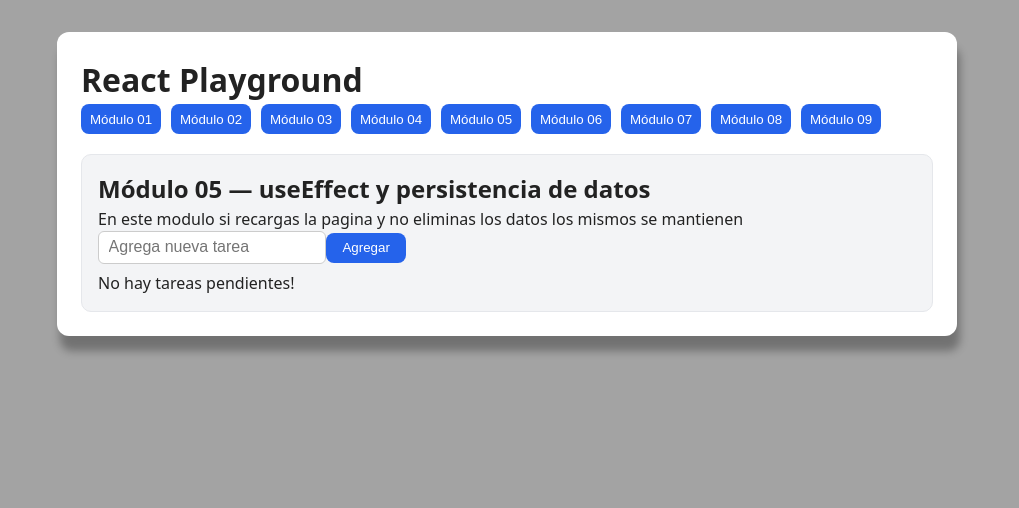
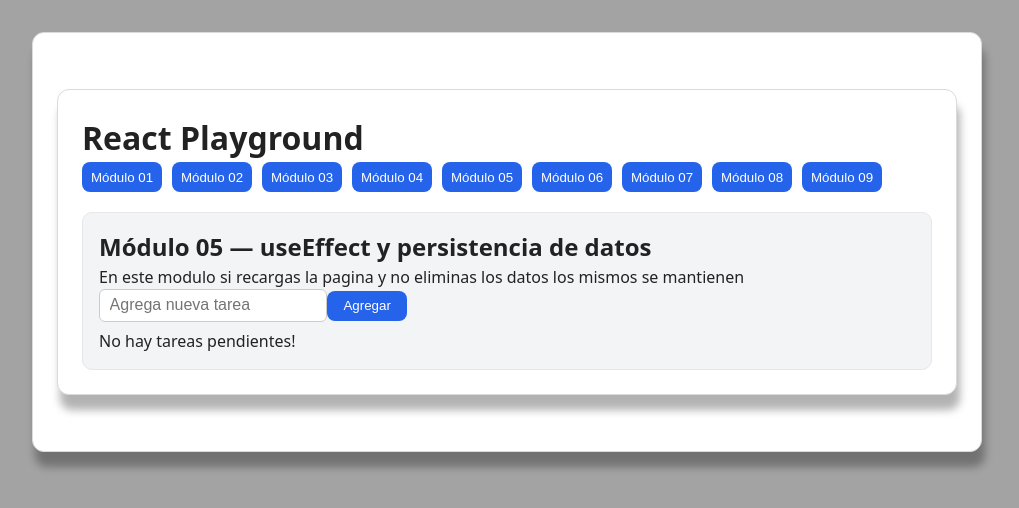
Before and after one commit to josueviturro/PracticasReact, a React (Vite) app: page /tareasguardadas in a window 1280 px wide. Shown: the top 508 px of the page, without its empty margins (133-1152 px from the left). Built offline with nearby package versions, Linux system fonts and the light colour scheme.

Commit message:
Se agrego toda la configuracion de las rutas a un modulo de rutas, en los modulos de tareas se le saco la opcion de seleccionar la esfera que es verde o roja ya que al clickearlo muchas veces se seleccionada y quedaba feo.

```diff
--- a/src/app.jsx
+++ b/src/app.jsx
@@ -1,43 +1,10 @@
-import { BrowserRouter, Routes, Route, Link } from 'react-router-dom';
-import Hello from './modules/Hello.jsx'
-import Contador from './modules/Contador.jsx'
-import Formulario from './modules/Formulario.jsx';
-import Tareas from './modules/Tareas.jsx';
-import TareasGuardadas from './modules/TareasGuardadas.jsx';
-import Usuarios from './modules/Apis.jsx';
-import UsuariosCRUD from './modules/PostAxios.jsx';
-import UsuariosDelete from './modules/DeleteAxios.jsx';
-import UsuariosPatch from './modules/UsuariosPatch.jsx';
+import Rutes from './modules/Rutes.jsx';
 
 
 export default function App() {
     return (
-    <main>
-        <h1>React Playground</h1>
-        <BrowserRouter>
-            <nav style={{marginBottom: "20px", gap: "10px", display: "flex", flexWrap: "wrap"}}>
-                <Link to="/" ><button>Módulo 01</button></Link>
-                <Link to="/contador" ><button>Módulo 02</button></Link>
-                <Link to="/formulario" ><button>Módulo 03</button></Link>
-                <Link to="/tareas" ><button>Módulo 04</button></Link>
-                <Link to="/tareasguardadas" ><button>Módulo 05</button></Link>
-                <Link to="/usuarios" ><button>Módulo 06</button></Link>
-                <Link to="/usuarioscrud" ><button>Módulo 07</button></Link>
-                <Link to="/usuariosdelete" ><button>Módulo 08</button></Link>
-                <Link to="/usuariospatch" ><button>Módulo 09</button></Link>
-            </nav>
-            <Routes>
-                <Route path='/' element={<Hello nombre="Josue" />}/>
-                <Route path='/contador' element={<Contador />}/>
-                <Route path='/formulario' element={<Formulario />}/>
-                <Route path='/tareas' element={<Tareas />}/>
-                <Route path='/tareasguardadas' element={<TareasGuardadas />}/>
-                <Route path='/usuarios' element={<Usuarios />}/>
-                <Route path='/usuarioscrud' element={<UsuariosCRUD />}/>
-                <Route path='/usuariosdelete' element={<UsuariosDelete />}/>
-                <Route path='/usuariospatch' element={<UsuariosPatch />}/>
-            </Routes>
-        </BrowserRouter>
-    </main>
+        <main>
+            <Rutes />
+        </main>
     );
 }
--- a/src/index.css
+++ b/src/index.css
@@ -15,7 +15,8 @@ html, body {
 
 /* === Layout principal === */
 main {
-  max-width: 900px;
+  border: #dadada 1px solid;
+  max-width: 950px;
   margin: 2rem auto;
   padding: 1.5rem;
   background: white;
--- a/src/main.jsx
+++ b/src/main.jsx
@@ -1,7 +1,7 @@
 import { StrictMode } from 'react'
 import { createRoot } from 'react-dom/client'
 import './index.css'
-import App from './App'
+import App from './app'
 
 createRoot(document.getElementById('root')).render(
   <StrictMode>
--- /dev/null
+++ b/src/modules/Rutes.jsx
@@ -0,0 +1,46 @@
+import { BrowserRouter, Routes, Route, Link, NavLink } from 'react-router-dom';
+import Hello from './Hello.jsx'
+import Contador from './Contador.jsx'
+import Formulario from './Formulario.jsx';
+import Tareas from './Tareas.jsx';
+import TareasGuardadas from './TareasGuardadas.jsx';
+import Usuarios from './Apis.jsx';
+import UsuariosCRUD from './PostAxios.jsx';
+import UsuariosDelete from './DeleteAxios.jsx';
+import UsuariosPatch from './UsuariosPatch.jsx';
+
+const Rutes = () => {
+
+    return(
+        <main>
+        <h1>React Playground</h1>
+        <BrowserRouter>
+            <nav style={{marginBottom: "20px", gap: "10px", display: "flex", flexWrap: "wrap"}}>
+                <NavLink to="/" ><button>Módulo 01</button></NavLink>
+                <Link to="/contador" ><button>Módulo 02</button></Link>
+                <Link to="/formulario" ><button>Módulo 03</button></Link>
+                <Link to="/tareas" ><button>Módulo 04</button></Link>
+                <Link to="/tareasguardadas" ><button>Módulo 05</button></Link>
+                <Link to="/usuarios" ><button>Módulo 06</button></Link>
+                <Link to="/usuarioscrud" ><button>Módulo 07</button></Link>
+                <Link to="/usuariosdelete" ><button>Módulo 08</button></Link>
+                <Link to="/usuariospatch" ><button>Módulo 09</button></Link>
+            </nav>
+            <Routes>
+                <Route path='/' element={<Hello nombre="Josue" />}/>
+                <Route path='/contador' element={<Contador />}/>
+                <Route path='/formulario' element={<Formulario />}/>
+                <Route path='/tareas' element={<Tareas />}/>
+                <Route path='/tareasguardadas' element={<TareasGuardadas />}/>
+                <Route path='/usuarios' element={<Usuarios />}/>
+                <Route path='/usuarioscrud' element={<UsuariosCRUD />}/>
+                <Route path='/usuariosdelete' element={<UsuariosDelete />}/>
+                <Route path='/usuariospatch' element={<UsuariosPatch />}/>
+            </Routes>
+        </BrowserRouter>
+    </main>
+    )
+}
+
+
+export default Rutes;
--- a/src/modules/Tareas.jsx
+++ b/src/modules/Tareas.jsx
@@ -45,7 +45,7 @@ const Tareas = () => {
                 <button type="submit">Agregar</button>
                 <ul>
                     {tareas.length === 0 ? (<p style={{marginTop: "7px"}}>No hay tareas</p>): tareas.map(t => (<li style={{listStyle: "none", marginTop: "7px"}} key={t.id}>
-                    {t.texto} (Hecha: {t.tareahecha === false ? (<span style={{cursor: "pointer"}} onClick={() => realizarTarea(t.id)}>🔴</span>): (<span style={{cursor: "pointer"}} onClick={() => realizarTarea(t.id)}>🟢</span>)})
+                    {t.texto} (Hecha: {t.tareahecha === false ? (<span style={{cursor: "pointer", userSelect:"none"}} onClick={() => realizarTarea(t.id)}>🔴</span>): (<span style={{cursor: "pointer", userSelect:"none"}} onClick={() => realizarTarea(t.id)}>🟢</span>)})
                     <span onClick={() => eliminarTarea(t.id)} style={{cursor:"pointer"}}>❌</span></li>))}
                 </ul>
             </form>
--- a/src/modules/TareasGuardadas.jsx
+++ b/src/modules/TareasGuardadas.jsx
@@ -59,7 +59,7 @@ const TareasGuardadas = () => {
                 <button type="submit">Agregar</button>
             </form>
             <ul>{tareas.length === 0 ? (<p style={{marginTop: "7px"}}>No hay tareas pendientes!</p>): tareas.map(t => {return(<li key={t.id} style={{listStyle: "none", marginTop: "7px"}}>
-                {t.texto} (Hecha: {t.tareahecha === false ? (<span style={{cursor: "pointer"}} onClick={() => marcaHecha(t.id)}>🔴</span>): (<span style={{cursor: "pointer"}} onClick={() => marcaHecha(t.id)}>🟢</span>)})
+                {t.texto} (Hecha: {t.tareahecha === false ? (<span style={{cursor: "pointer", userSelect:"none"}} onClick={() => marcaHecha(t.id)}>🔴</span>): (<span style={{cursor: "pointer", userSelect:"none"}} onClick={() => marcaHecha(t.id)}>🟢</span>)})
                 <span style={{cursor: "pointer"}} onClick={() => eliminarTarea(t.id)}>❌</span></li>)})}</ul>
         </section>
         )
```
